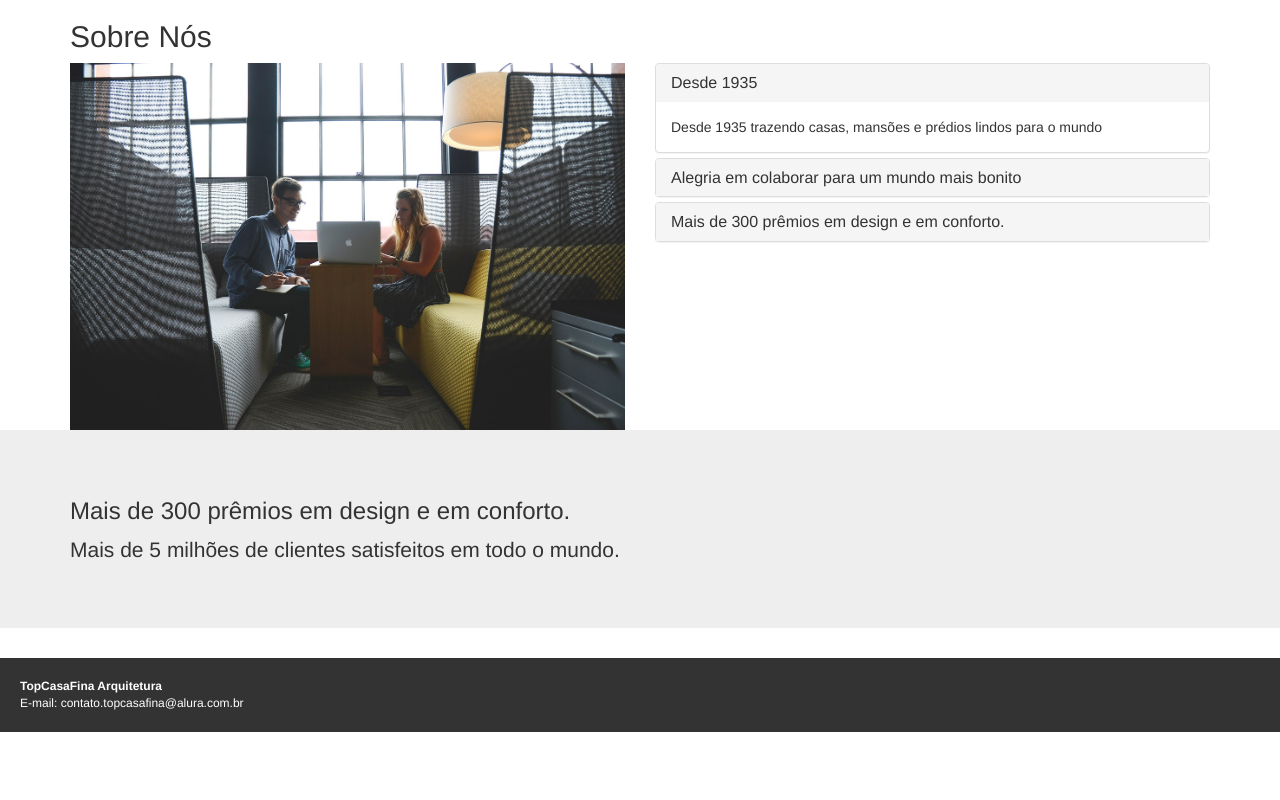
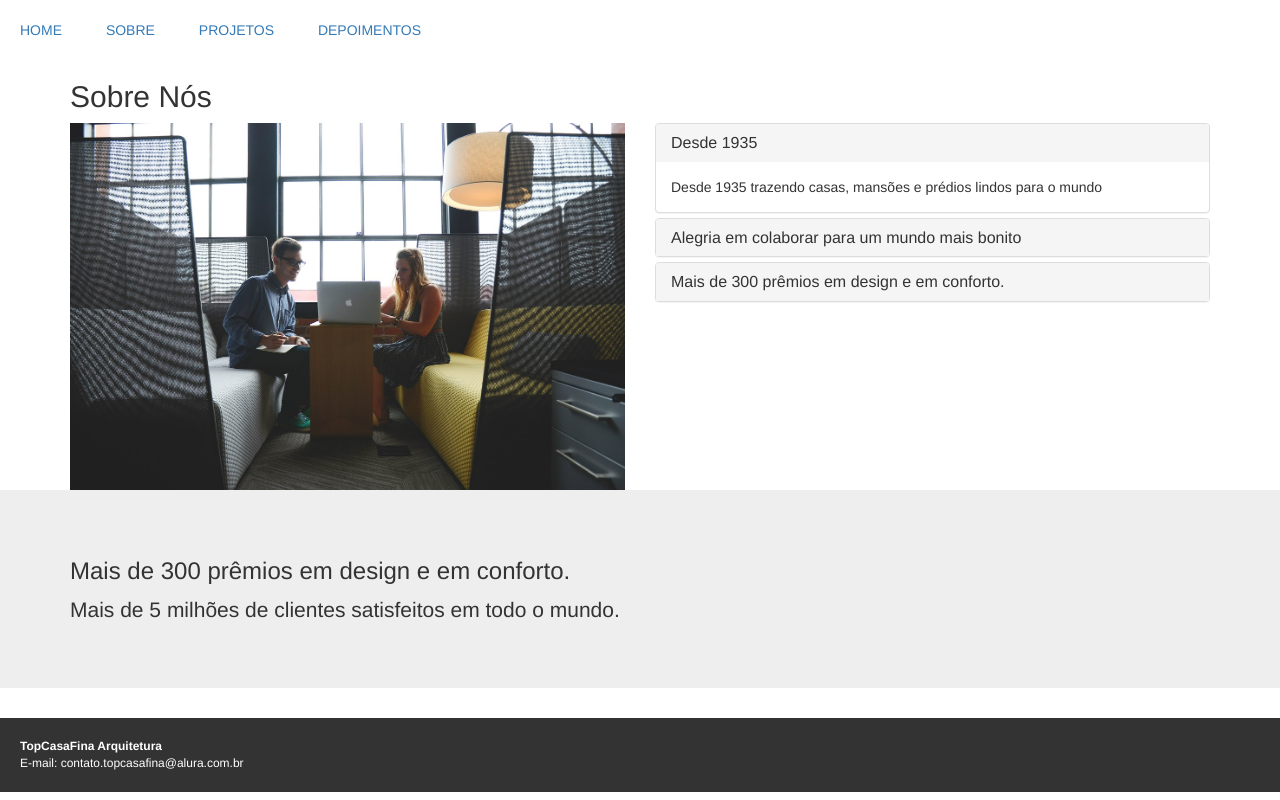
Before and after one commit to renataMelo88/Vim-Linux-boas-praticas, a plain HTML site: page curso-vim-arquivos-do-curso/aula0/about.html in a window 1280 px wide. Drawn offline with Linux system fonts and the light colour scheme.

```diff
--- a/curso-vim-arquivos-do-curso/aula0/about.html
+++ b/curso-vim-arquivos-do-curso/aula0/about.html
@@ -7,6 +7,17 @@
 	<link rel="stylesheet" href="assets/css/estilos.css">
 </head>
 <body>
+
+	<header>
+		<nav>
+	        <a href="index.html">Home</a>
+		    <a href="about.html">Sobre</a>
+	        <a href="ourprojects.html">Projetos</a>
+		<a href="testimonies.html">Depoimentos</a>
+
+
+		</nav>
+	</header>
 	<section id="sobre-nos" class="container">
 		<h2>Sobre Nós</h2>
 		<div class="row">
--- a/curso-vim-arquivos-do-curso/aula0/assets/css/estilos.css
+++ b/curso-vim-arquivos-do-curso/aula0/assets/css/estilos.css
@@ -1,3 +1,16 @@
+header nav a {
+  colo: #777777;
+  margin: 20px;
+  display: inline-block;
+  text-transform: uppercase;
+
+}
+
+header nav a:hover {
+  color: black;
+  text-decoration: none;
+}
+
 #paineis-sobre {
 	margin-top: 20px;
 }
```
Also changed, not shown: curso-vim-arquivos-do-curso/aula0/index.html (+2 -0 lines), curso-vim-arquivos-do-curso/aula0/ourprojects.html (+10 -0 lines), 6 other files.
